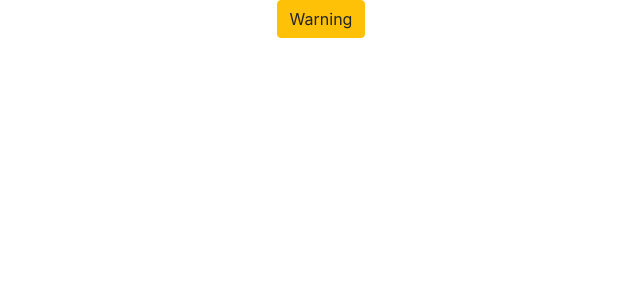
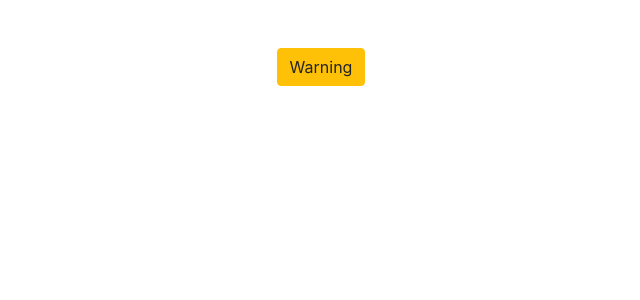
Before and after one commit to OksanaCoder/pair-react-app, a React (Create React App) app: page / in a window 1280 px wide. Shown: the top 300 px of the page, without its empty margins (319-959 px from the left). Built offline with nearby package versions, Linux system fonts and the light colour scheme.

Commit message:
adding style to btn

```diff
--- a/src/components/WarningSign.jsx
+++ b/src/components/WarningSign.jsx
@@ -12,7 +12,7 @@ class Warning extends Component {
         alert(this.props.text);
     }
     render(){
-        return <Button variant="warning" onClick={this.handleClick}>Warning</Button>
+        return <Button className='m-5' variant="warning" onClick={this.handleClick}>Warning</Button>
     }
 }
 
```
